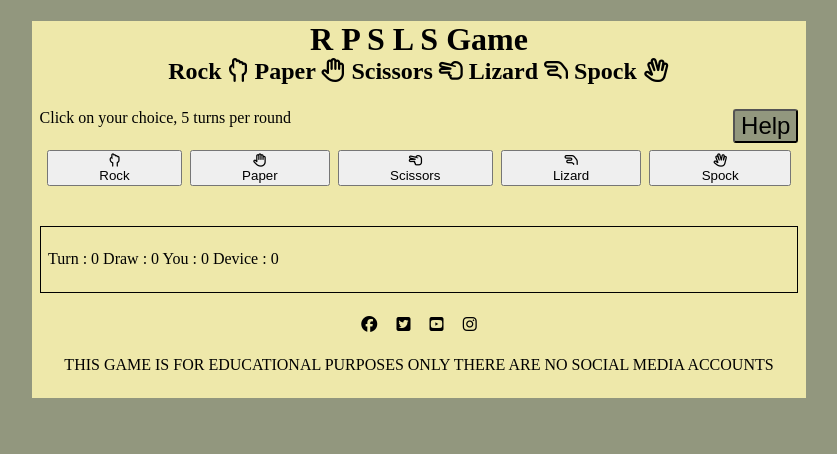
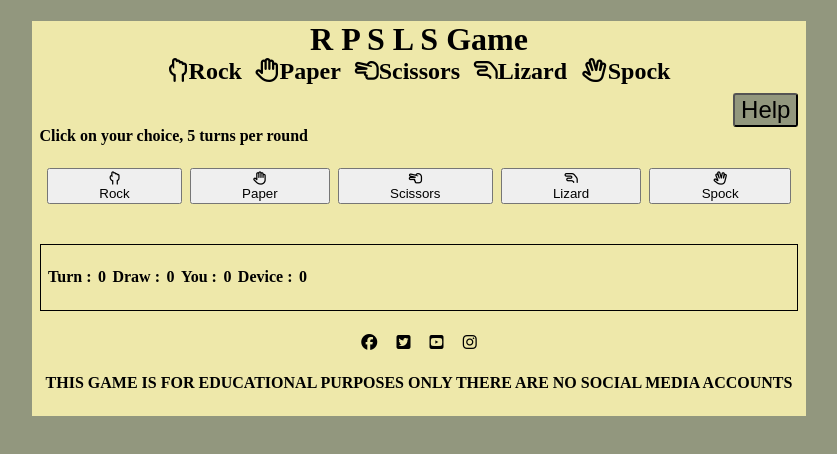
Before and after one commit to siobhain/rpslsgame, a plain HTML site: page index.html in a window 1280 px wide. Shown: the whole page, without its empty margins (221-1058 px from the left). Drawn offline with Linux system fonts and the light colour scheme.

Commit message:
html/css H3 tagline Put icon before name & span nowrap to keep together

```diff
--- a/assets/css/style.css
+++ b/assets/css/style.css
@@ -12,6 +12,7 @@ body {
     margin-right: auto;
     text-align: center;
     padding: 1%;
+    font-weight: 700;
 }
 
 h1,
@@ -51,7 +52,10 @@ h2 {
 .paper {
     /* background-color: bisque; */
 }
-
+span {
+    white-space: nowrap;
+    padding: 0.5%;
+}
 button:hover {
     /* color change on hover over a button alerts user it is clickable */
     background: #e6e18f;
--- a/index.html
+++ b/index.html
@@ -18,11 +18,11 @@
     <header>
         <h1>R P S L S Game</h1>
         <h2>
-            <span class="rock">Rock <i class="fa-regular fa-hand-back-fist"></i></span>
-            <span class="paper">Paper <i class="fa-regular fa-hand"></i></span>
-            <span> Scissors <i class="fa-regular fa-hand-scissors"></i></span>
-            Lizard <i class="fa-regular fa-hand-lizard"></i>
-            Spock <i class="fa-regular fa-hand-spock"></i>
+            <span class="rock"><i class="fa-regular fa-hand-back-fist"></i>Rock</span>
+            <span class="paper"><i class="fa-regular fa-hand"></i>Paper</span>
+            <span><i class="fa-regular fa-hand-scissors"></i>Scissors</span>
+            <span><i class="fa-regular fa-hand-lizard"></i>Lizard</span>
+            <span><i class="fa-regular fa-hand-spock"></i>Spock</span>
         </h2>
         <!-- There is no nav bar in this game as it is only a one page game presentation -->
     </header>
```
